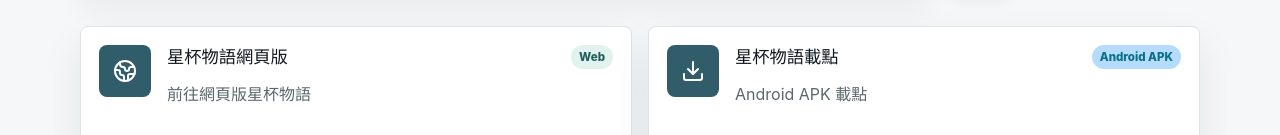
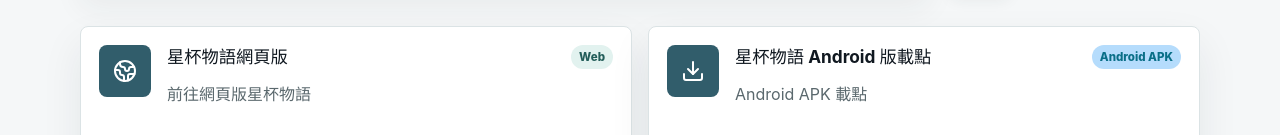
Before and after one commit to 1FS1/FSAppIndex, a React (Vite) app: page / in a window 1280 px wide. Shown: the part 277-412 px from the top of the page. Built offline with nearby package versions, Linux system fonts and the light colour scheme.

Commit message:
更新APP

```diff
--- a/src/App.jsx
+++ b/src/App.jsx
@@ -63,7 +63,7 @@ const apps = [
   },
   {
     id: 'starcupstory-apk',
-    name: '星杯物語載點',
+    name: '星杯物語 Android 版載點',
     description: 'Android APK 載點',
     type: 'download-apk',
     url: downloadUrl('app-debug.apk'),
```
Also changed, not shown: 2 other files (tests, documents, lock files or other folders).
